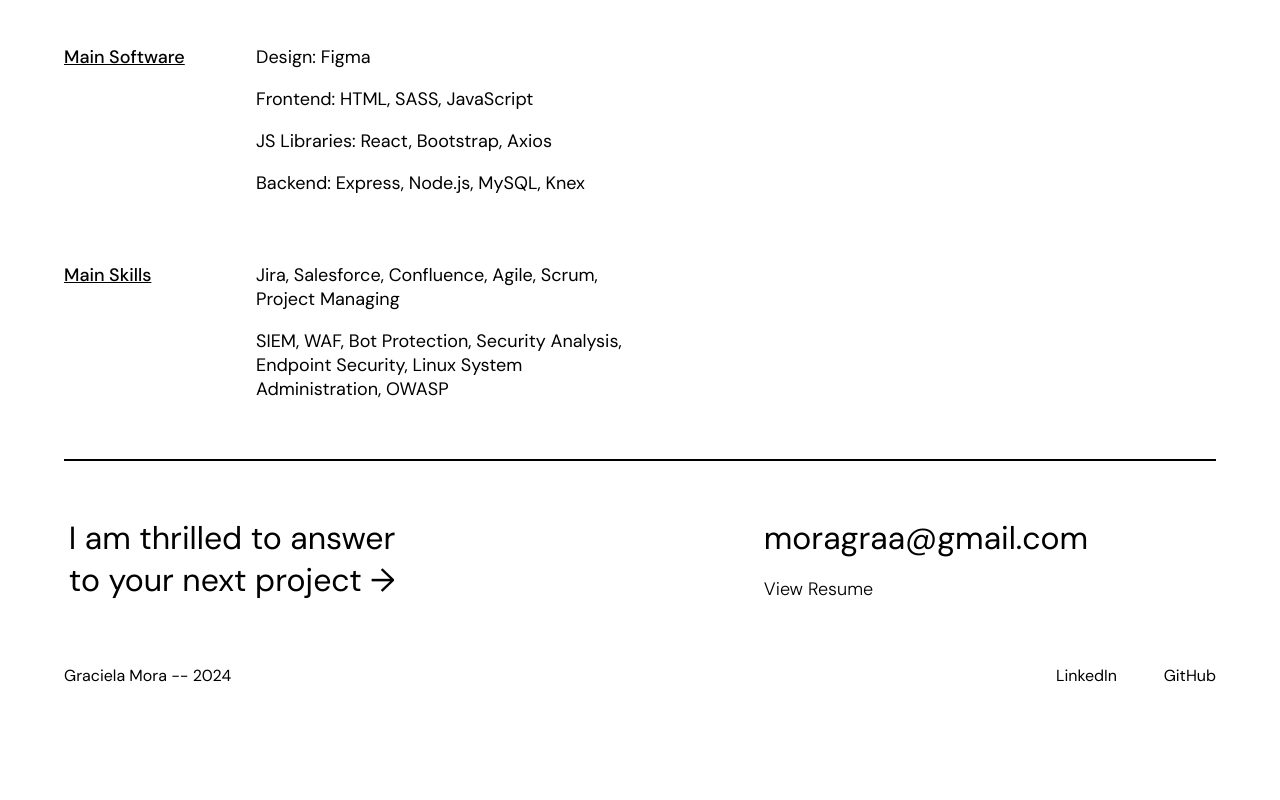
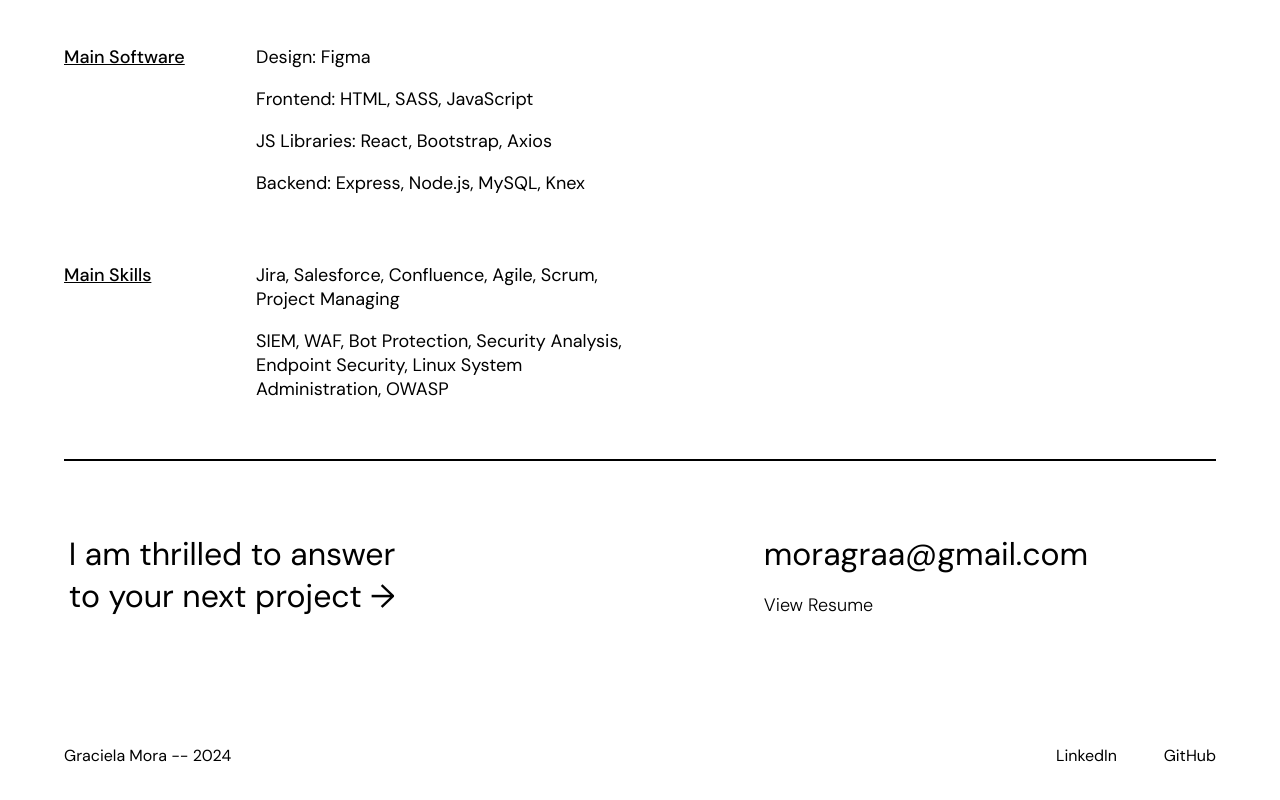
Before and after one commit to moragra/portfolio, a React (Vite) app: page /about in a window 1280 px wide. Shown: the part 1060-1860 px from the top of the page. Built offline with nearby package versions, Linux system fonts and the light colour scheme.

Commit message:
added more padding to the btm part

```diff
--- a/src/pages/About/About.scss
+++ b/src/pages/About/About.scss
@@ -71,7 +71,7 @@
     }
 
     &__btm{
-        padding-top: 3rem;
+        padding: 4rem 0;
         display: flex;
         justify-content: space-between;
         &-left{
```
